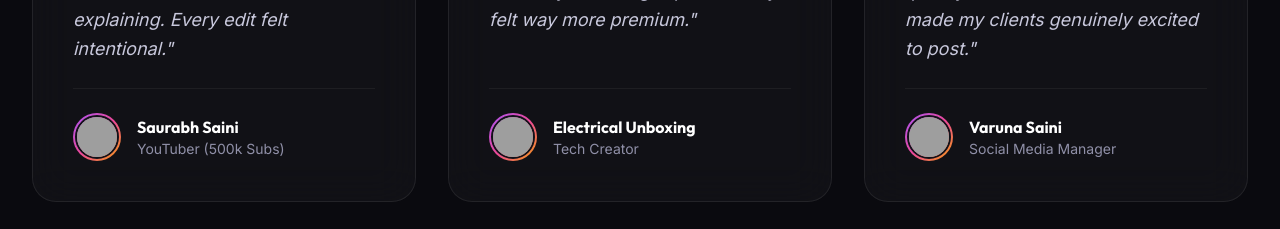
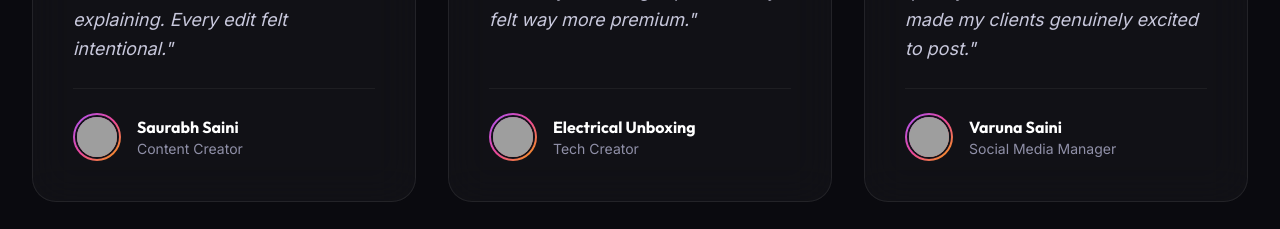
Before and after one commit to YajushSharma/New-portfolio, a React (Vite) app: page / in a window 1280 px wide. Shown: the part 5180-5409 px from the top of the page. Built offline with nearby package versions, Linux system fonts and the light colour scheme; grey boxes are pictures that could not be loaded.

Commit message:
Update role of testimonial from 'YouTuber' to 'Content Creator'

```diff
--- a/components/Testimonials.tsx
+++ b/components/Testimonials.tsx
@@ -7,7 +7,7 @@ const testimonials: Testimonial[] = [
   {
     id: '1',
     name: 'Saurabh Saini',
-    role: 'YouTuber (500k Subs)',
+    role: 'Content Creator',
     avatarUrl: 'https://yt3.googleusercontent.com/5jby35vaE8MN-wPvZmtT3VdWAHQG673XqlMzT4omFNFBrBVD6A43jMfgRUKF63ulCyCRSPsG=s160-c-k-c0x00ffffff-no-rj',
     quote: "Working with him honestly made my workflow so much smoother. As a designer I’m picky about pacing and clarity, but he somehow understood exactly what I wanted without me over-explaining. Every edit felt intentional.",
     rating: 5
```
